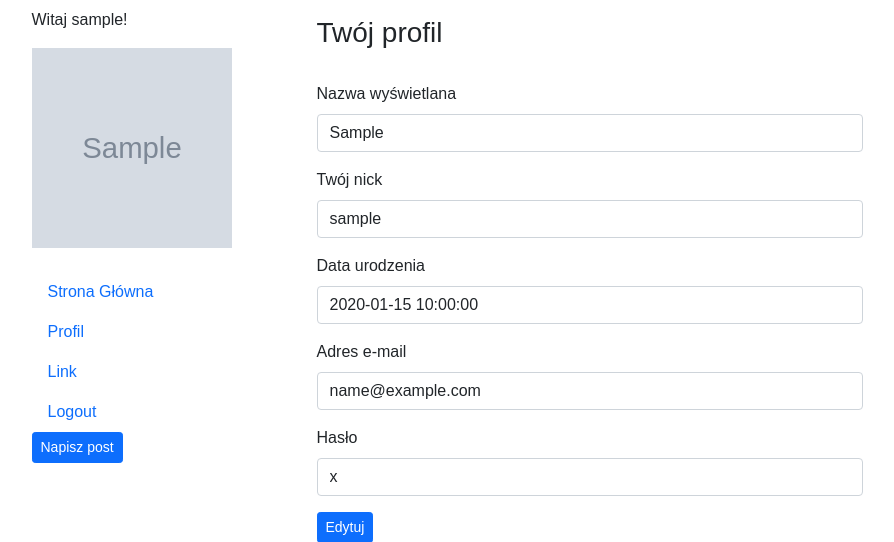
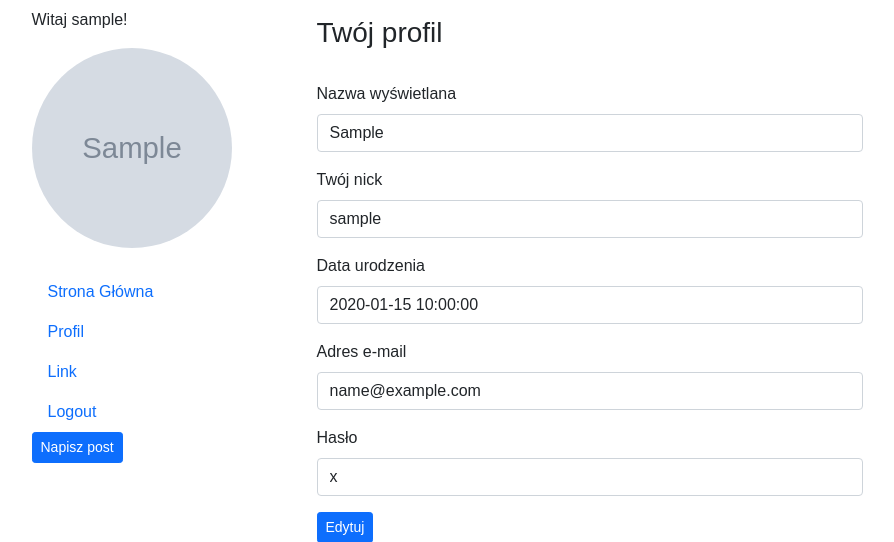
Before and after one commit to nowaxik/Twitte, a PHP site: page /profil.php in a window 1280 px wide. Shown: the top 542 px of the page, without its empty margins (193-1087 px from the left). Run offline with PHP 8.4, Linux system fonts and the light colour scheme; the visitor is signed in with stand-in values (Sample User, id 1); tables that the repository leaves empty or names only in its code hold one stand-in row (values such as "Sample post"); grey boxes marked "Sample" are stand-in pictures.

Commit message:
Dodanie stylu zaokrąglenia zdjęcia

```diff
--- a/Twitte/style.css
+++ b/Twitte/style.css
@@ -30,3 +30,7 @@ font-family: sans-serif;
     border-top: 1px solid lightslategray;
     padding-top: 3%;
 }
+
+.imgRadius {
+    border-radius: 100px;
+}
```
